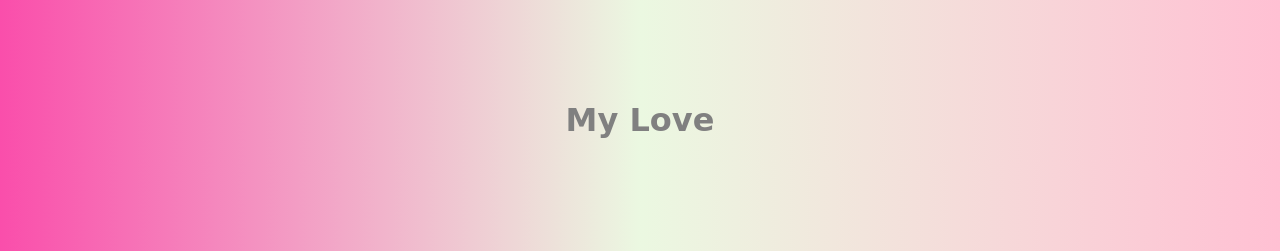
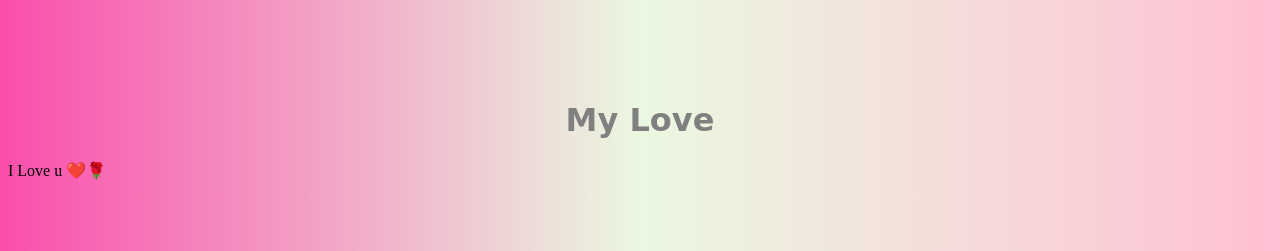
Before and after one commit to rowdish/valentine, a plain HTML site: page index.html in a window 1280 px wide. Shown: the top 251 px of the page. Drawn offline with Linux system fonts and the light colour scheme.

Commit message:
proposal

```diff
--- a/index.html
+++ b/index.html
@@ -15,6 +15,8 @@
 <body>
   <h1 class="header">My Love</h1>
 
+  <p> I Love u ❤️🌹</p>
+
 </body>
 
 </html>
```
